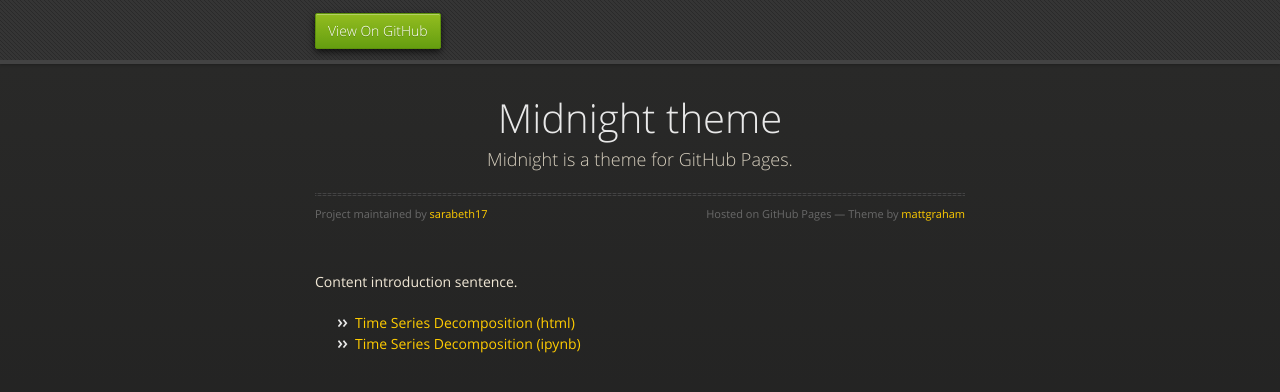
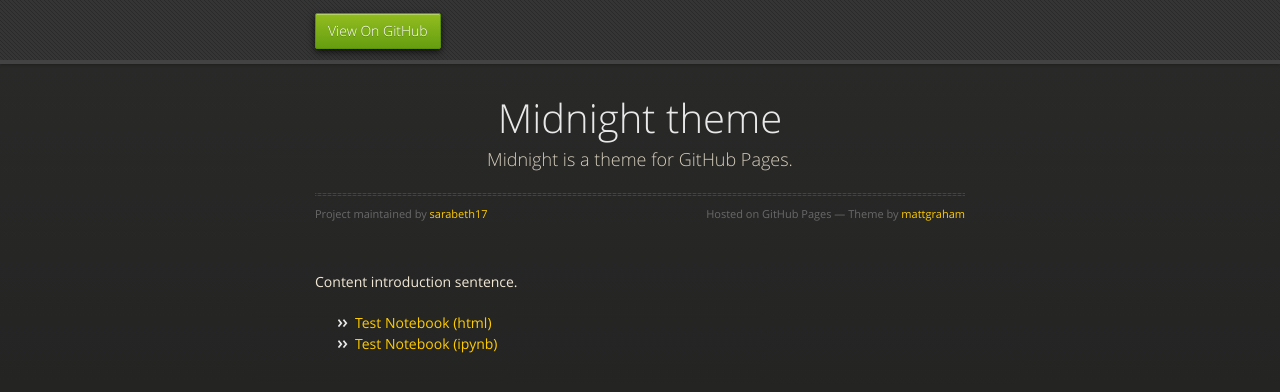
Before and after one commit to sarabeth17/sarabeth17.github.io, a Jekyll site: the page built from timeseries/index.md, in a window 1280 px wide. Shown: the top 392 px of the page. Built offline with Jekyll 4.4.1, drawn with Linux system fonts in a browser that asks for light colours; our own code applies the rules of GitHub Pages for plain Markdown files.

Commit message:
Update index.md

```diff
--- a/timeseries/index.md
+++ b/timeseries/index.md
@@ -1,8 +1,8 @@
 ---
-title: TimeSeries Decomposition
+title: Sara Mills
 description: Course Content
 ---
 
 Content introduction sentence.
-- [Time Series Decomposition (html)](Test Notebook.html)
-- [Time Series Decomposition (ipynb)](Test Notebook.ipynb)
+- [Test Notebook (html)](Test Notebook.html)
+- [Test Notebook (ipynb)](Test Notebook.ipynb)
```
